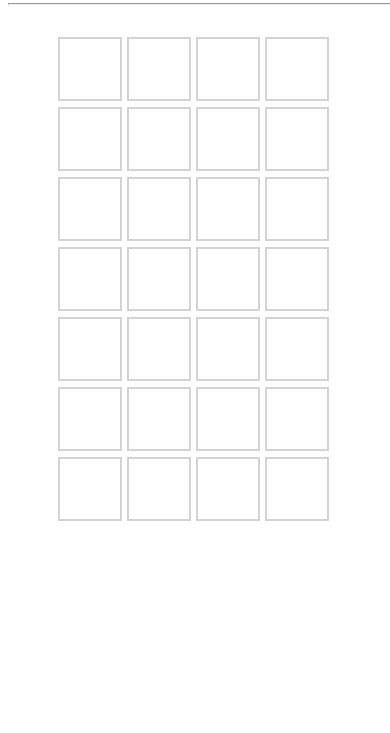
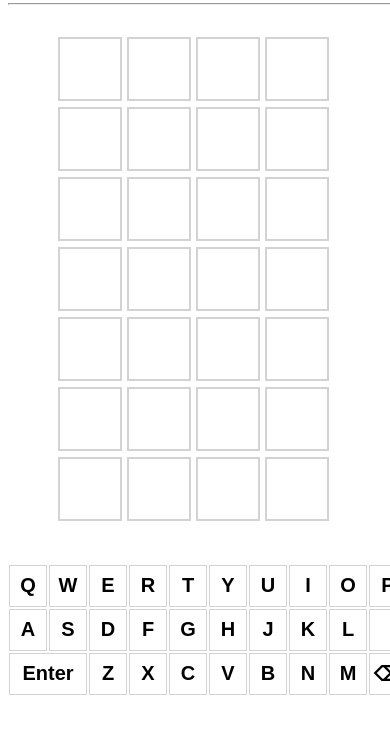
Before and after one commit to JackBaer/Fourdle, a plain HTML site: page index.html in a window 390 px wide. Shown: the part 71-804 px from the top of the page. Drawn offline with Linux system fonts and the light colour scheme.

Commit message:
Added base keyboard functionality for mobile devices

```diff
--- a/fourdle.css
+++ b/fourdle.css
@@ -62,3 +62,40 @@ hr {
     color: white;
     border-color: white;
 }
+
+.keyboard-row {
+    width: 400px;
+    margin: 0 auto;
+    display: flex;
+    flex-wrap: wrap;
+}
+
+.key-tile {
+    /* Tile setup, 36x40 with 1px border and 2px spacing */
+    border: 1px solid lightgray;
+    width: 36px;
+    height: 40px;
+    margin: 1px;
+
+    /* Tile text setup, 20px black bolded letters centered in box */
+    font-size: 20px;
+    font-weight: bold;
+    display: flex;
+    justify-content: center;
+    align-items: center;
+}
+
+.enter-key-tile {
+    /* Tile setup, 76x40 with 1px border and 2px spacing */
+    border: 1px solid lightgray;
+    width: 76px;
+    height: 40px;
+    margin: 1px;
+
+    /* Tile text setup, 20px black bolded letters centered in box */
+    font-size: 20px;
+    font-weight: bold;
+    display: flex;
+    justify-content: center;
+    align-items: center;
+}
--- a/fourdle.js
+++ b/fourdle.js
@@ -55,6 +55,11 @@ function update() {
         //Is it in the correct position?
         if(word[i] == letter) {
             currentTile.classList.add("correct");
+
+            let keyTile = document.getElementById("Key" + letter);
+            keyTile.classList.remove("present");
+            keyTile.classList.add("correct");
+
             correct++;
             letterCount[letter]--;
         }
@@ -75,6 +80,13 @@ function update() {
             //Is it in the word?
             if(word.includes(letter) && letterCount[letter] > 0) {
                 currentTile.classList.add("present");
+
+                //Color keyboard tiles accordingly
+                let keyTile = document.getElementById("Key" + letter);
+                if(!keyTile.classList.contains("correct")) {
+                    keyTile.classList.add("present");
+                }
+
                 letterCount[letter]--;
             }
             //Not in word
@@ -87,23 +99,7 @@ function update() {
     column = 0; //start at beginning of line
 }
 
-function initialize() {
-    //Create tile grid
-    for (let i = 0; i < height; i++) {
-        for(let j = 0; j < width; j++) {
-            // Construct tile classes in HTML document and populate them in board div. based on height and width variables
-            // Done by creating tags as follows: <span id="0-0" class="tile"> </span>
-            let tile = document.createElement("span");
-            tile.id = i.toString() + "-" + j.toString();
-            tile.classList.add("tile");
-            tile.innerText = "";
-            //Add finished tag to fourdle.html
-            document.getElementById("board").appendChild(tile);
-        }
-    }
-
-    //Listen for key presses
-    document.addEventListener("keyup", (e) => {
+function processInput(e) {
     if(gameOver) {
         return;
     }
@@ -137,6 +133,71 @@ function initialize() {
         gameOver = true;
         document.getElementById("answer").innerText = word;
     }
+}
+
+function processKey() {
+    let e = {"code": this.id};
+    processInput(e);
+}
+
+function initialize() {
+    //Create tile grid
+    for (let i = 0; i < height; i++) {
+        for(let j = 0; j < width; j++) {
+            // Construct tile classes in HTML document and populate them in board div. based on height and width variables
+            // Done by creating tags as follows: <span id="0-0" class="tile"> </span>
+            let tile = document.createElement("span");
+            tile.id = i.toString() + "-" + j.toString();
+            tile.classList.add("tile");
+            tile.innerText = "";
+            //Add finished tag to fourdle.html
+            document.getElementById("board").appendChild(tile);
+        }
+    }
+
+    //Create keyboard
+    let keyboard = [
+        ["Q", "W", "E", "R", "T", "Y", "U", "I", "O", "P"],
+        ["A", "S", "D", "F", "G", "H", "J", "K", "L", " "],
+        ["Enter", "Z", "X", "C", "V", "B", "N", "M", "⌫" ]
+    ];
+
+    for(let i = 0; i < keyboard.length; i++) {
+        let currentRow = keyboard[i];
+        let keyboardRow = document.createElement("div");
+        keyboardRow.classList.add("keyboard-row");
+
+        for(let j = 0; j < currentRow.length; j++) {
+            let keyTile = document.createElement("div");
+
+            let key = currentRow[j];
+            keyTile.innerText = key;
+            if(key == "Enter") {
+                keyTile.id = "Enter";
+            }
+            else if(key == "⌫") {
+                keyTile.id = "Backspace";
+            }
+            else if("A" <= key && key <= "Z") {
+                keyTile.id = "Key" + key;
+            }
+
+            keyTile.addEventListener("click", processKey);
+
+            if(key == "Enter") {
+                keyTile.classList.add("enter-key-tile");
+            }
+            else {
+                keyTile.classList.add("key-tile");
+            }
+            keyboardRow.appendChild(keyTile);
+        }
+        document.body.appendChild(keyboardRow);
+    }
+
+    //Listen for key presses
+    document.addEventListener("keyup", (e) => {
+        processInput(e);
     });
 }
 
```
Lines whose indentation alone changed are shown as unchanged.
